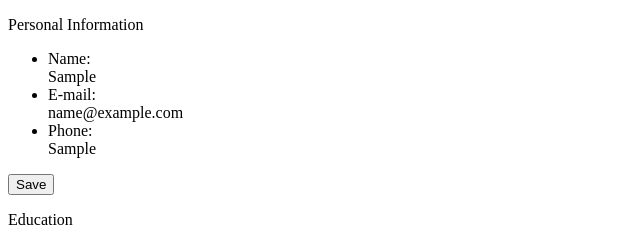
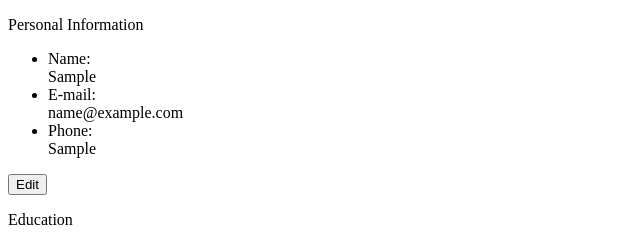
Before and after one commit to Sheishori/cv-creator, a React (Create React App) app: page / in a window 1280 px wide. Both pictures are taken after typing "Sample", "name@example.com", "Sample" into the empty fields and a click on the button "Save". Shown: the top 243 px of the page, without its empty margins (0-640 px from the left). Built offline with nearby package versions, Linux system fonts and the light colour scheme.

Commit message:
Allow editing submitted data

```diff
--- a/src/components/PersonalInfo.js
+++ b/src/components/PersonalInfo.js
@@ -13,6 +13,7 @@ class PersonalInfo extends React.Component {
 
 		this.handleChange = this.handleChange.bind(this);
 		this.saveInfo = this.saveInfo.bind(this);
+		this.editInfo = this.editInfo.bind(this);
 	}
 
 	handleChange(event) {
@@ -29,6 +30,13 @@ class PersonalInfo extends React.Component {
 		event.preventDefault();
 		this.setState({
 			editing: false,
+		});
+	}
+
+	editInfo(event) {
+		event.preventDefault();
+		this.setState({
+			editing: true,
 		});
 	}
 
@@ -63,15 +71,19 @@ class PersonalInfo extends React.Component {
 		const nameDiv = <div>{state.name}</div>;
 		const emailDiv = <div>{state.email}</div>;
 		const phoneDiv = <div>{state.phone}</div>;
+		const submitButton = <button onClick={this.saveInfo}>Save</button>;
+		const editButton = <button onClick={this.editInfo}>Edit</button>;
 
 		let nameField = nameInput;
 		let emailField = emailInput;
 		let phoneField = phoneInput;
+		let button = submitButton;
 
 		if (state.editing === false) {
 			nameField = nameDiv;
 			emailField = emailDiv;
 			phoneField = phoneDiv;
+			button = editButton;
 		}
 
 		return (
@@ -91,7 +103,7 @@ class PersonalInfo extends React.Component {
 						{phoneField}
 					</li>
 				</ul>
-				<button onClick={this.saveInfo}>Save</button>
+				{button}
 			</form>
 		);
 	}
```
